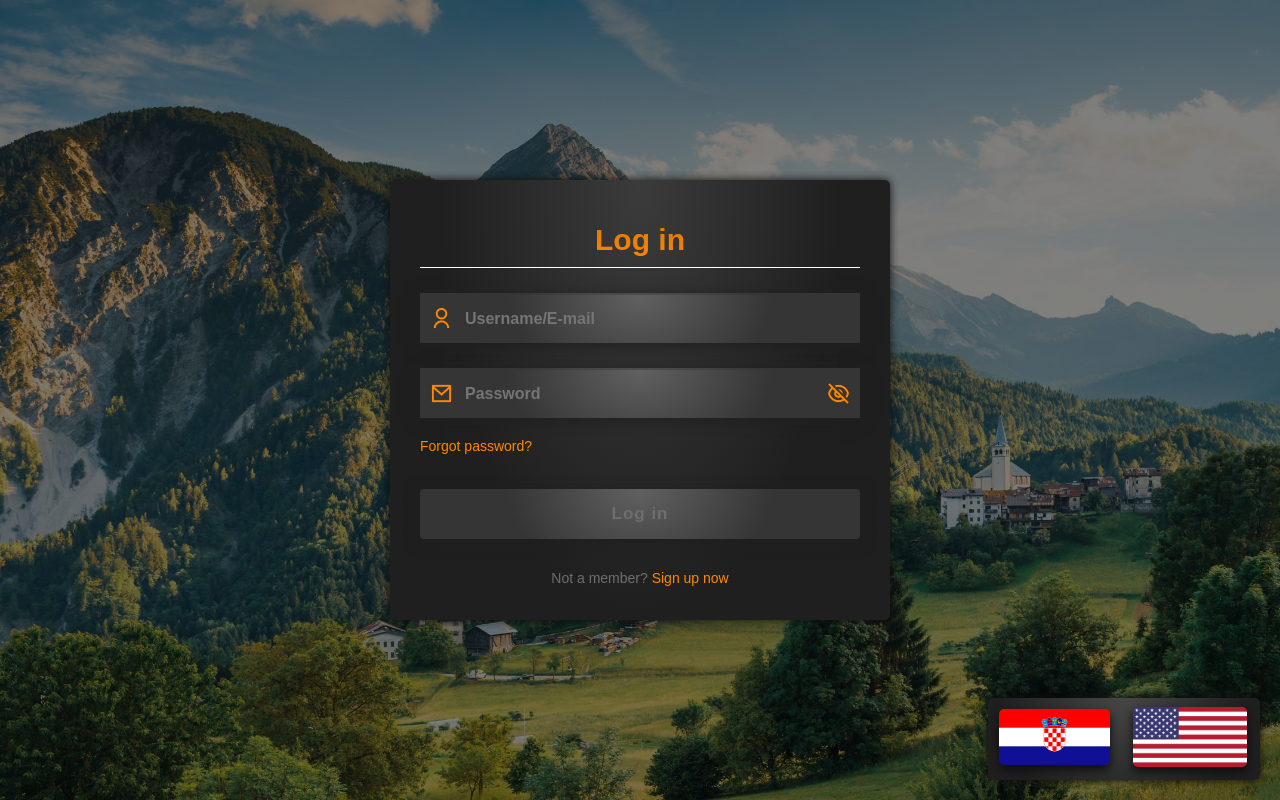
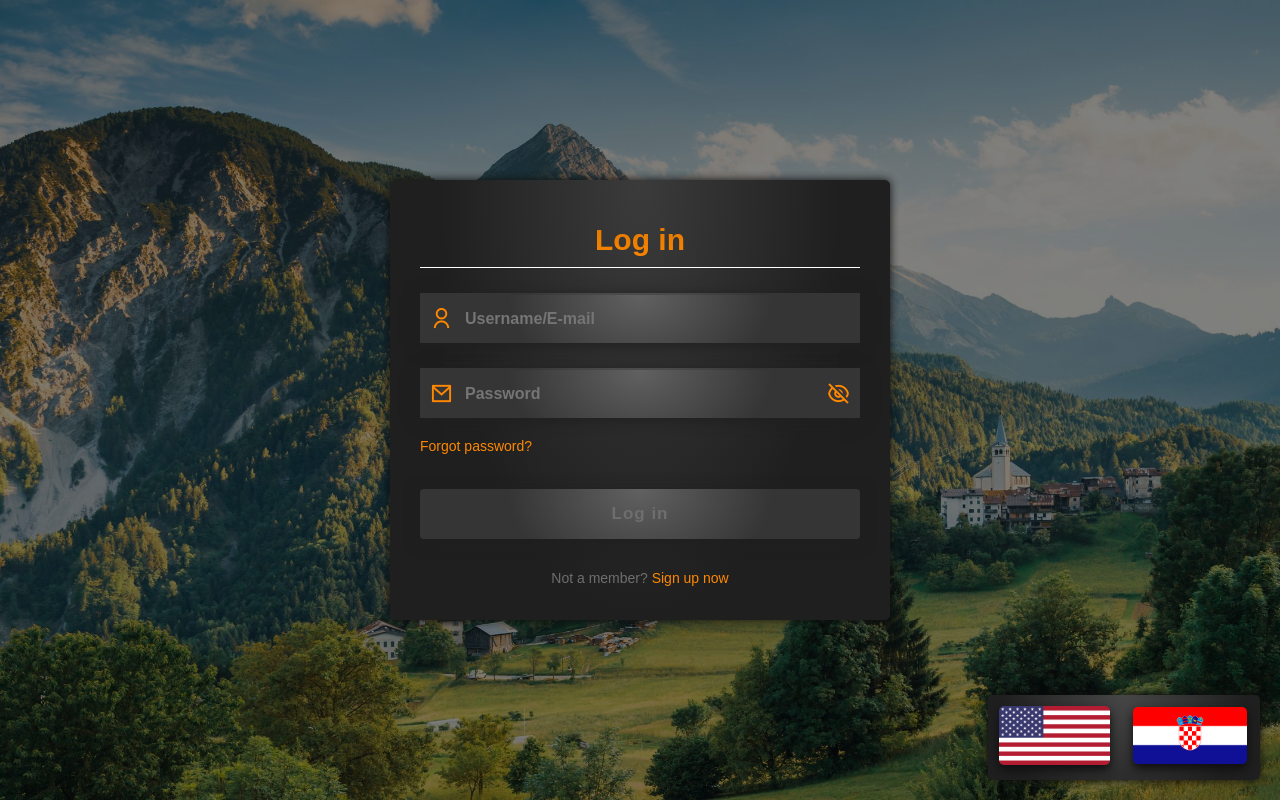
Before and after one commit to S0m3randomguy/projekt, a Django app: page /login/ in a window 1280 px wide. Run offline with Django 4.2, Linux system fonts and the light colour scheme.

Commit message:
Changed flag order

```diff
--- a/assets/static/css/login/styles.css
+++ b/assets/static/css/login/styles.css
@@ -235,10 +235,8 @@ body{
 }
 
 #american {
-    position: absolute;
-    right: 5px;
-    bottom: 5px;
-    margin: 0px 8px 8px 8px;
+    position: relative;
+    margin: 8px 0px 8px 8px;
     width: 42%;
     box-shadow: 0 5px 10px #0f0f0f;
     border-radius: 5px;
@@ -250,8 +248,10 @@ body{
 }
 
 #croatian {
-    position: relative;
-    margin: 8px 0px 8px 8px;
+    position: absolute;
+    right: 5px;
+    bottom: 8px;
+    margin: 0px 8px 8px 8px;
     width: 42%;
     box-shadow: 0 5px 10px #0f0f0f;
     border-radius: 5px;
```
